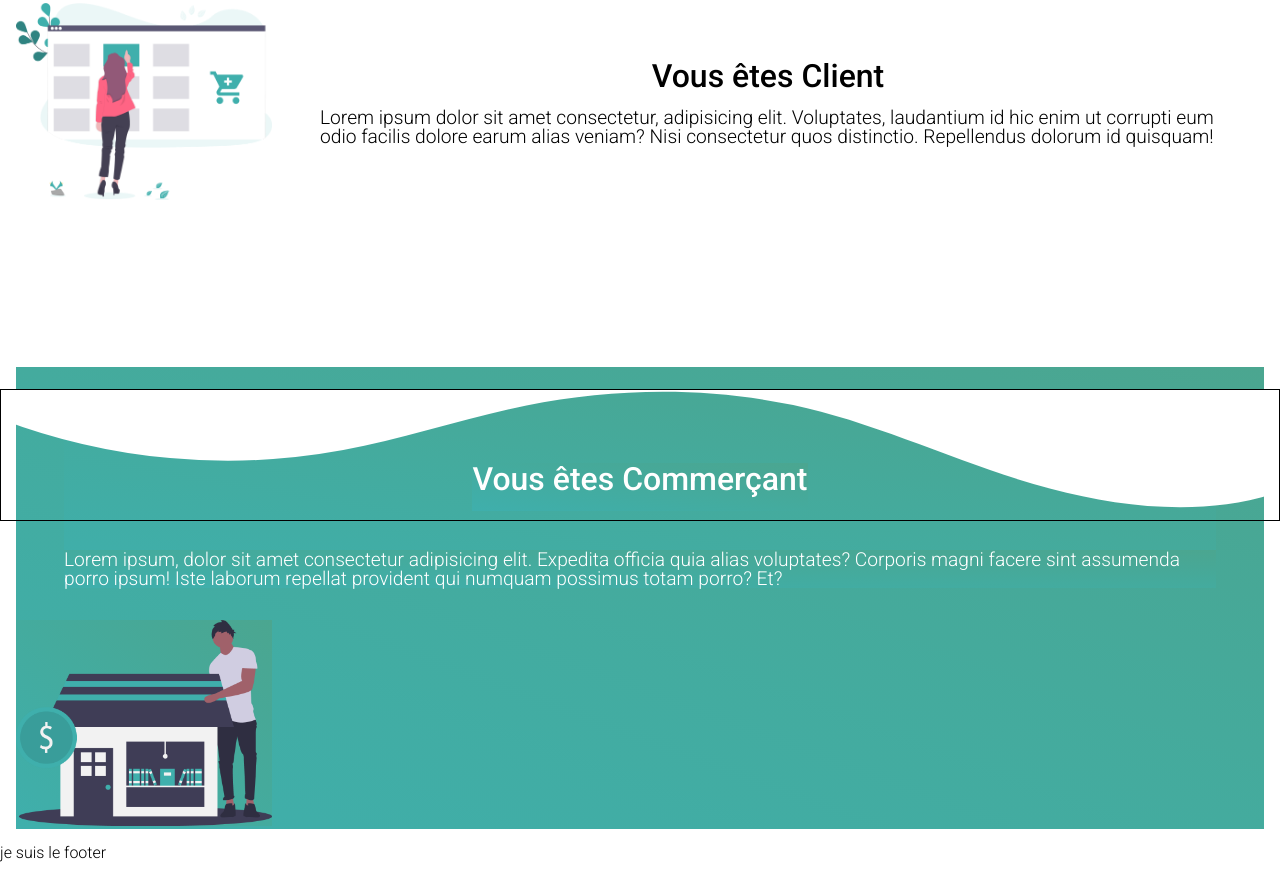
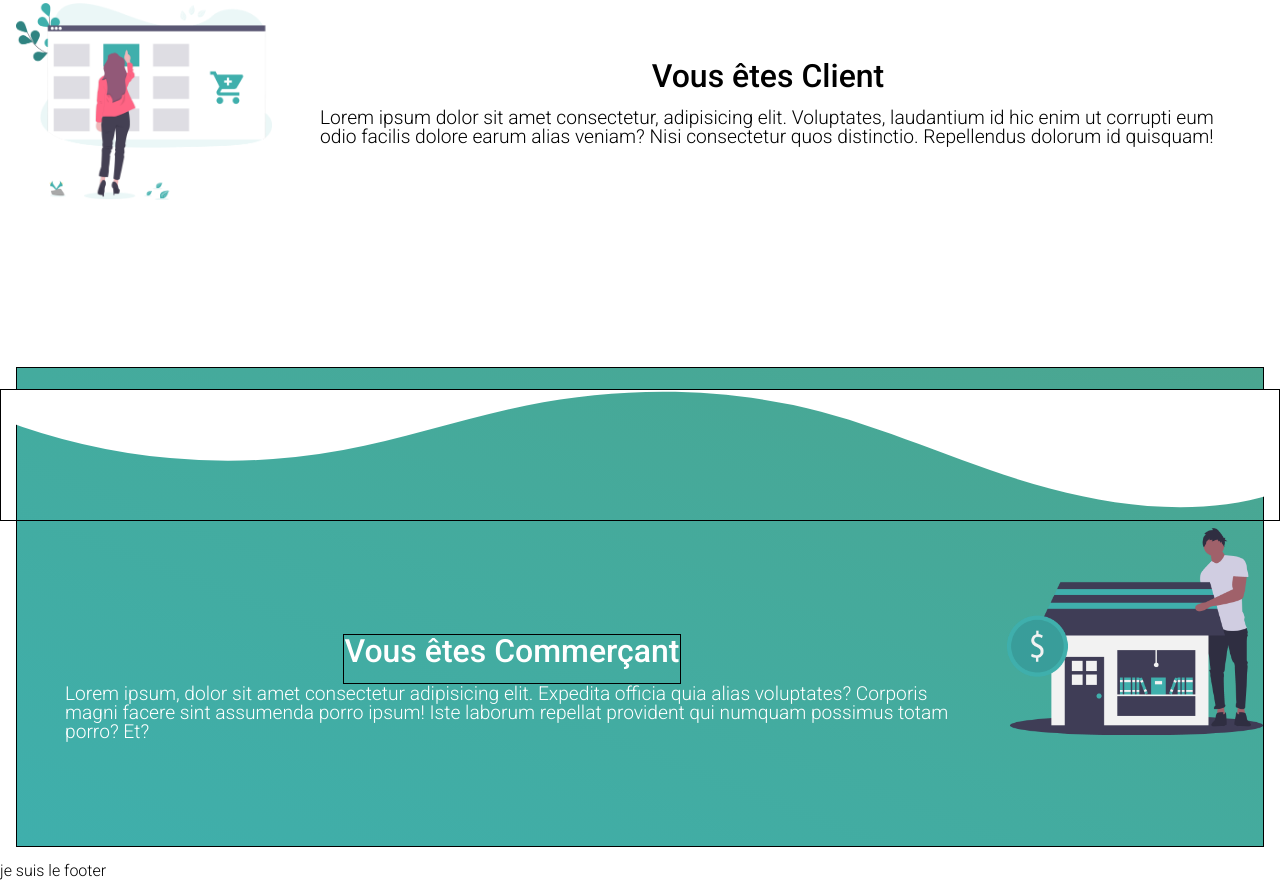
Before and after one commit to emarubi/HappyNews, a React app in the folder FRONT/: page / in a window 1280 px wide. Shown: the part 461-1341 px from the top of the page. Built offline with nearby package versions, Linux system fonts and the light colour scheme.

Commit message:
chore(page): css on retailer

```diff
--- a/FRONT/src/components/Home/Page/Customer/style.scss
+++ b/FRONT/src/components/Home/Page/Customer/style.scss
@@ -1,3 +1,5 @@
+@use '../../../../styles/vars';
+
 .character {
   display: flex;
   margin: 1em 1em;
--- a/FRONT/src/components/Home/Page/Retailer/index.js
+++ b/FRONT/src/components/Home/Page/Retailer/index.js
@@ -14,8 +14,6 @@ const Retailer = () => {
         </div>
 
       <section className="character retailer">
-
-        <div className="content">
           <div className="presentationText retailer">
             <h2 className="presentationTitle retailer">Vous êtes Commerçant</h2>
             <p className="presentationBody retailer">Lorem ipsum, dolor    sit amet consectetur adipisicing elit. Expedita officia    quia alias voluptates? Corporis magni facere sint  assumenda porro ipsum! Iste laborum repellat provident   qui numquam possimus totam porro? Et?</p>
@@ -24,7 +22,6 @@ const Retailer = () => {
               <img className="illustrationPicture retailer" src={ RetailPict } alt="retailer"/>
           </div>
 
-        </div>
       </section>
     </body>
   )
--- a/FRONT/src/components/Home/Page/Retailer/style.scss
+++ b/FRONT/src/components/Home/Page/Retailer/style.scss
@@ -1,3 +1,5 @@
+@use '../../../../styles/vars';
+
 .custom-shape-divider-top-1611227983 {
   fill: #FFF;
   width: 100%;
@@ -6,6 +8,34 @@
   top: 170px;
 }
 
-.character .retailer {
-margin-top: 2em;
+.character.retailer {
+  background: vars.$Linear-gradient;
+  color: #FFF;
+  display: flex;
+  height: 60vh;
+  padding-top: 10em;
+  border: 1px solid black;
 }
+
+.illustrationPicture.retailer {
+  max-width: 20vw;
+}
+
+.presentationText.retailer {
+  display: flex;
+  flex-direction: column;
+  justify-content: center;
+  align-items: center;
+  margin: 0 3em;
+}
+
+.presentationTitle.retailer {
+  padding-bottom: 0.5em;
+  font-size: 2em;
+  font-weight: 400;
+  border: 1px solid black;
+}
+
+.presentationBody.retailer {
+  font-size: 1.2em;
+}
--- a/FRONT/src/components/Home/Page/style.scss
+++ b/FRONT/src/components/Home/Page/style.scss
@@ -31,104 +31,3 @@ body {
 .presentationBody {
   font-size: 1.2em;
 }
-
-.retailer {
-  background: vars.$Linear-gradient;
-  color: #ffffff;
-}
-
-.custom-shape-divider-top-1611223784 {
-  border: 1px solid black;
-  width: 100%;
-  height: 20%;
-  top: 698px;
-  opacity: 1;
-  fill: #FFF;
-}
-
-
-/*.content {
-  display: flex;
-  flex-direction: column;
-  margin: 0 2em;
-}
-
-.mapSection {
-display:flex;
-margin: 2em 0;
-flex-direction: column;
-align-items: center;
-}
-
-.contentInput {
-  margin: 0 auto 1em;
-  width: 25em;
-  background: fff;
-  padding: 0.5em;
-  box-shadow: 0px 0px 10px rgba(0,0,0,0.1);
-}
-
-.textLabel {
-  margin-left: 1em;
-}
-
-.searchOnMap {
-  width: 20em;
-  margin: 1em 0;
-}
-
-.mapPict {
-display: block;
-padding: 0 7em;
-object-fit: cover;
-width: 100%;
-height: 20em;
-}
-
-.customers {
-  display: flex;
-  height: 20em;
-  padding: 2em 2em;
-}
-
-
-
-.customerText {
-  display: block;
-  text-align: center;
-  margin: 2em 2em;
-}
-
-.sectionLandingPageText {
-  margin: 1em 0;
-  padding: 0 5em;
-}
-
-.titleCustomers {
-  font-size: 2em;
-  font-weight: 300;
-}
-
-.retailers {
-  display: flex;
-  height: 20em;
-  padding: 2em 2em;
-  background: linear-gradient(to right top, #3fafac, #41ada5, #44ab9e, #47a897, #4ba690);
-}
-
-.retailerPict {
-  max-width: 20vw;
-  object-fit: cover;
-}
-
-.retailerText {
-  color: #ffffff;
-  display: block;
-  text-align: center;
-  margin: 2em 2em;
-}
-
-.titleRetailers {
-  font-size: 2em;
-  font-weight: 300;
-}*/
```
Also changed, not shown: FRONT/src/assets/Images/404.png (added), FRONT/src/assets/Images/Logo Happy News.png (deleted), FRONT/src/assets/Images/deal.png, FRONT/src/assets/Images/profile.png (added), FRONT/src/assets/Images/profile_pic.png (added), FRONT/src/assets/Images/vitrine.png (added).
